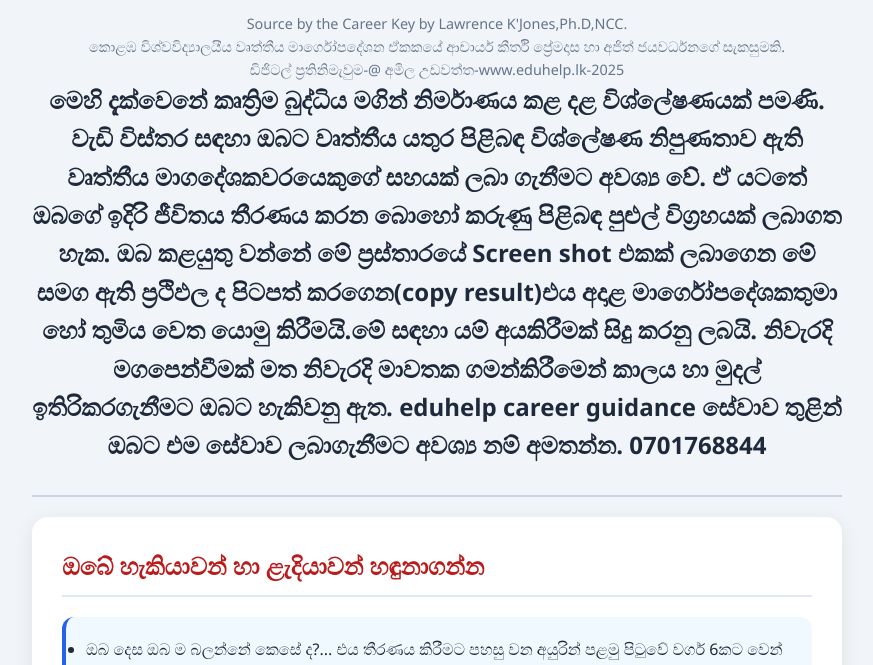
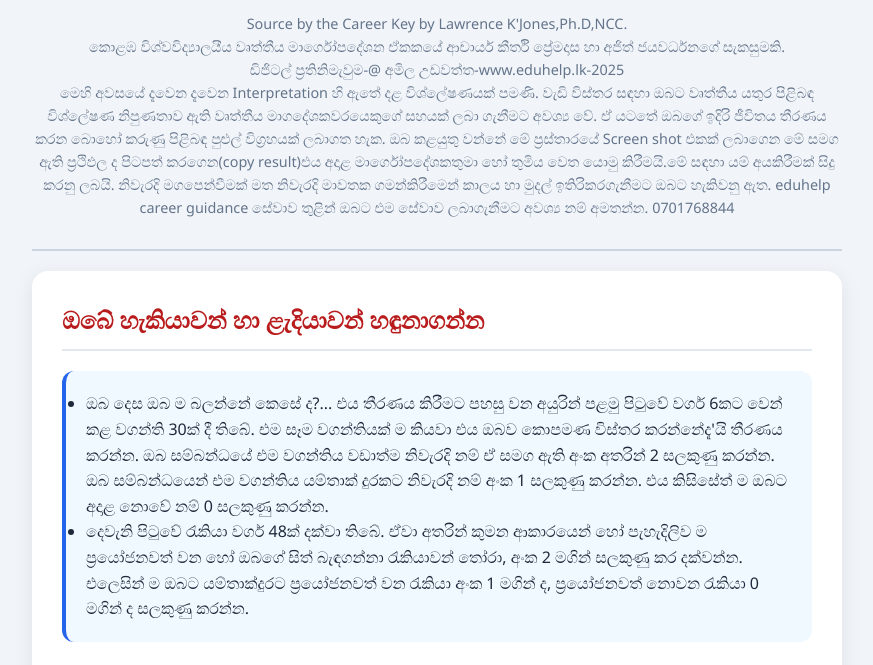
Before and after one commit to Amilaeduhelp/Career-key, a plain HTML site: page index.html in a window 1280 px wide. Shown: the part 555-1220 px from the top of the page, without its empty margins (203-1076 px from the left). Drawn offline with nearby package versions, Linux system fonts and the light colour scheme.

Commit message:
Update index.html

```diff
--- a/index.html
+++ b/index.html
@@ -337,10 +337,10 @@
     <h3>ඔබේ කැමැත්ත මැන ගනිමින් ඔබට ගැළපෙන වෘත්තිය තෝරාගන්න. ඔබේ වෘත්තිය හෝ අධ්‍යාපන ක්ෂේත්‍රය තෝරාගැනීම ගැළපීමේ ක්‍රියාවලියකි.</h3>
     <h4>Source by the Career Key by Lawrence K'Jones,Ph.D,NCC.<br>කොළඹ විශ්වවිද්‍යාලයීය වෘත්තීය මාර්ගෝපදේශන ඒකකයේ ආචාර්ය කීර්ති ප්‍රේමදාස හා අජිත් ජයවර්ධනගේ සැකසුමකි.<br>
 	ඩිජිටල් ප්‍රතිනිමැවුම-@ අමිල උඩවත්ත-www.eduhelp.lk-2025</h4>
-	<h2>මෙහි දැක්වෙනේ කෘත්‍රිම බුද්ධිය මගින් නිර්මාණය කළ දළ විශ්ලේෂණයක් පමණි. වැඩි විස්තර සඳහා ඔබට වෘත්තීය යතුර පිළිබඳ විශ්ලේෂණ නිපුණතාව ඇති වෘත්තීය මාගදේශකවරයෙකුගේ සහයක් ලබා ගැනීමට අවශ්‍ය වේ.
+	<h4>මෙහි අවසයේ දැවෙන දැවෙන Interpretation හි ඇතේ දළ විශ්ලේෂණයක් පමණි. වැඩි විස්තර සඳහා ඔබට වෘත්තීය යතුර පිළිබඳ විශ්ලේෂණ නිපුණතාව ඇති වෘත්තීය මාගදේශකවරයෙකුගේ සහයක් ලබා ගැනීමට අවශ්‍ය වේ.
 	    ඒ යටතේ ඔබගේ ඉදිරි ජීවිතය තීරණය කරන බොහෝ කරුණු පිළිබඳ පුළුල් විග්‍රහයක් ලබාගත හැක. ඔබ කළයුතු වන්නේ මේ ප්‍රස්තාරයේ Screen shot එකක් ලබාගෙන මේ සමග ඇති ප්‍රථිඵල ද පිටපත්
 	    කරගෙන(copy result)එය අදාළ මාර්ගෝපදේශකතුමා හෝ තුමිය වෙත යොමු කිරීමයි.මේ සඳහා යම් අයකිරීමක් සිදු කරනු ලබයි. නිවැරදි මගපෙන්වීමක් මත නිවැරදි මාවතක ගමන්කිරීමෙන් කාලය හා මුදල්
-	    ඉතිරිකරගැනීමට ඔබට හැකිවනු ඇත. eduhelp career guidance සේවාව තුළින් ඔබට එම සේවාව ලබාගැනීමට අවශ්‍ය නම් අමතන්න.  0701768844 </h2>
+	    ඉතිරිකරගැනීමට ඔබට හැකිවනු ඇත. eduhelp career guidance සේවාව තුළින් ඔබට එම සේවාව ලබාගැනීමට අවශ්‍ය නම් අමතන්න.  0701768844 </h4>
 	    </div>
 
   <div class="assessment-container">
```
